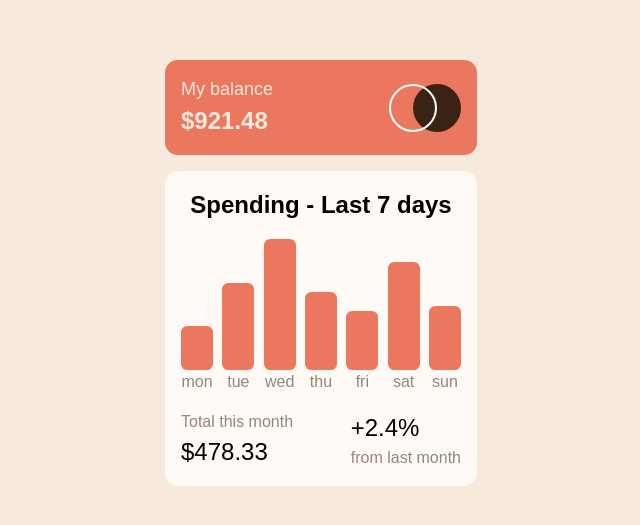
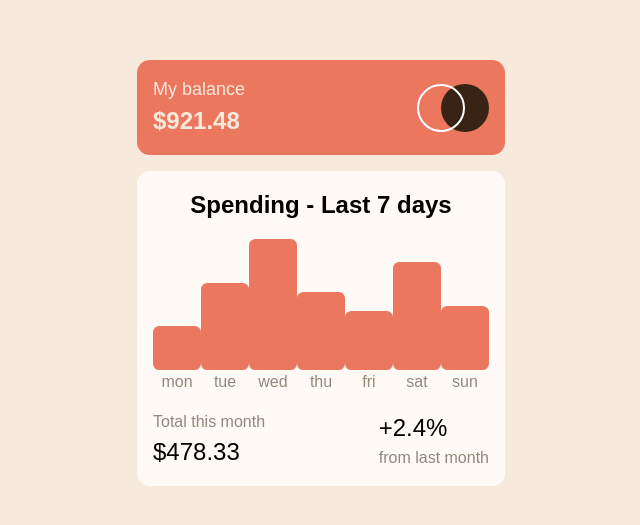
Before and after one commit to SebastianLaka/expenses-chart-component, a Vue app: page / in a window 1280 px wide. Shown: the part 127-652 px from the top of the page, without its empty margins (319-959 px from the left). Built offline with nearby package versions, Linux system fonts and the light colour scheme.

Commit message:
Change width in charts

```diff
--- a/src/components/chart-component.vue
+++ b/src/components/chart-component.vue
@@ -99,7 +99,7 @@
             }
             &__chart {
               background-color: $soft-red;
-              width: 2em;
+              width: 3em;
               border-radius: 0.4em;
 
             }
```
